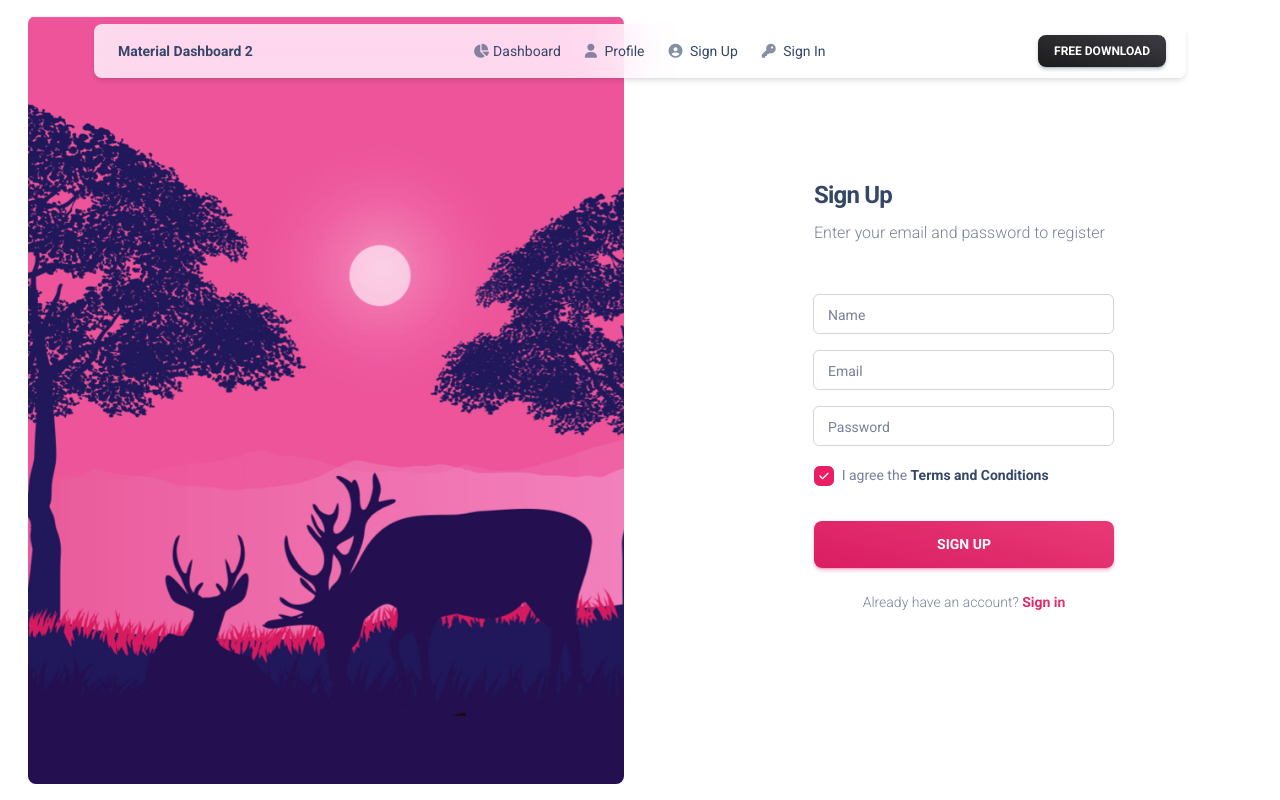
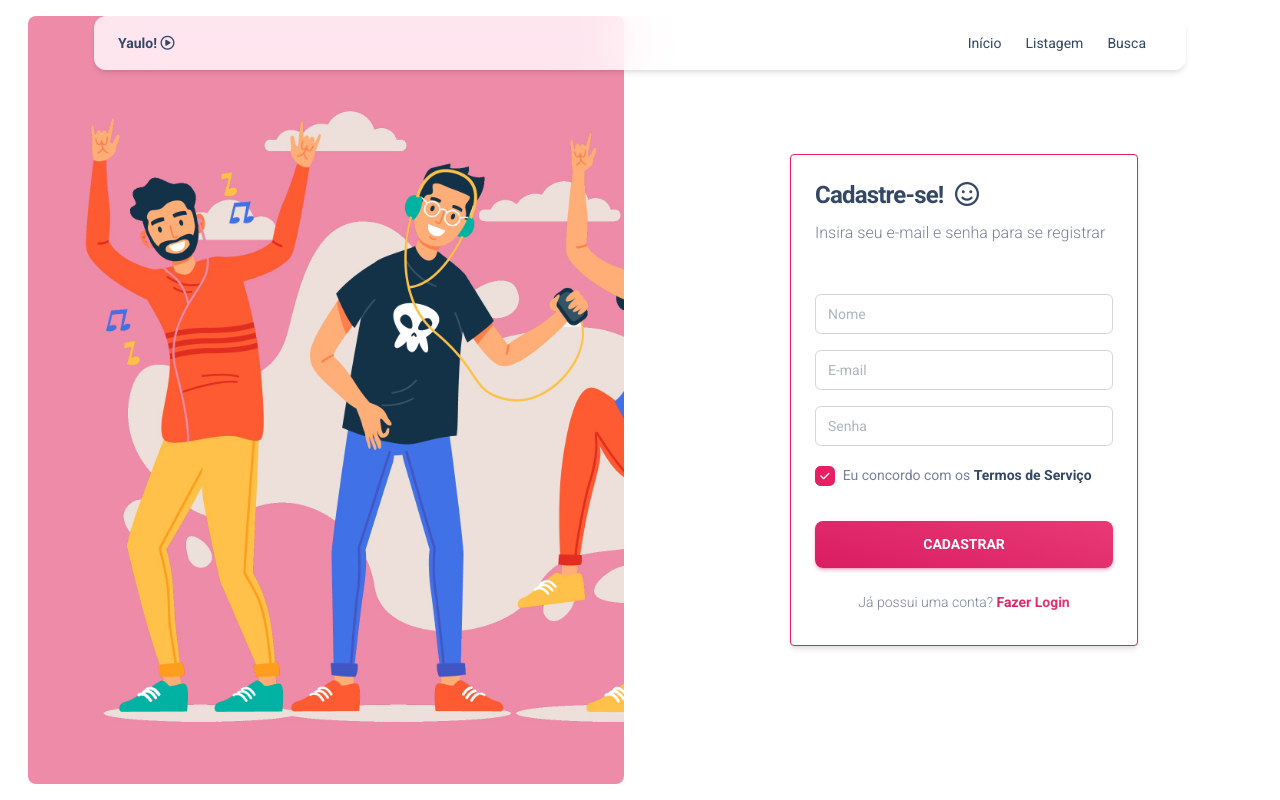
Before and after one commit to AlecYalcin/CadastroMusicas, a Django app: page /register/ in a window 1280 px wide. Run offline with Django 4.2, Linux system fonts and the light colour scheme; some libraries are stand-ins or nearby versions.

Commit message:
Tela de CADASTRO concluída
Além disso, resolvida a parada da importação do FontAwesome, que tava com problema, e mais algumas migalhinhas de autenticação foram adicionadas

```diff
--- a/CadastroMusicas/urls.py
+++ b/CadastroMusicas/urls.py
@@ -1,9 +1,11 @@
 from django.contrib import admin
-from django.urls    import path
+from django.urls    import path, include
 from Listagem       import views
 
 urlpatterns = [
     path('admin/',      admin.site.urls),
+    path('account/', include('django.contrib.auth.urls')),
+
     path('',            views.index, name="main"),
     path('login/',      views.login, name="login"),
     path('register/',   views.register, name="register"),
--- a/Listagem/templates/base.html
+++ b/Listagem/templates/base.html
@@ -18,7 +18,7 @@
   <link href="{% static 'assets/css/nucleoicons.css' %}" rel="stylesheet" />
   <link href="{% static 'assets/css/nucleosvg.css' %}" rel="stylesheet" />
   <!-- Font Awesome Icons -->
-  <script src="https://kit.fontawesome.com/42d5adcbca.js" crossorigin="anonymous"></script>
+  <script src="https://kit.fontawesome.com/12523f43c4.js" crossorigin="anonymous"></script>
   <!-- Material Icons -->
   <link href="https://fonts.googleapis.com/icon?family=Material+Icons+Round" rel="stylesheet">
 
@@ -32,7 +32,7 @@
       <i class="fas fa-times p-3 cursor-pointer text-white opacity-5 position-absolute end-0 top-0 d-none d-xl-none" aria-hidden="true" id="iconSidenav"></i>
       <a class="navbar-brand m-0" href="#" target="_blank">
         <img src="{% static 'assets/img/logo-ct.png' %}" class="navbar-brand-img h-100" alt="main_logo">
-        <span class="ms-1 font-weight-bold text-white">Yaulo! &#9835;</span>
+        <span class="ms-1 font-weight-bold text-white">Yaulo! <i class="fa-regular fa-circle-play"></i></span>
       </a>
     </div>
     <hr class="horizontal light mt-0 mb-2">
@@ -527,7 +527,7 @@
   <!-- Github buttons -->
   <script async defer src="https://buttons.github.io/buttons.js"></script>
   <!-- Control Center for Material Dashboard: parallax effects, scripts for the example pages etc -->
-  <script src="{% static 'assets/js/material-dashboard.min.js?v=3.0.0' %}"></script>
+  <script src="{% static 'assets/js/material-dashboard.min.js' %}"></script>
 </body>
 
 </html>
--- a/Listagem/templates/pages/listagem.html
+++ b/Listagem/templates/pages/listagem.html
@@ -6,7 +6,7 @@
     <div class="col-lg-8 col-md-10 mx-auto">
       <div class="card mt-4">
         <div class="card-header p-3">
-          <h5 class="mb-0">Músicas</h5>
+          <h5 class="mb-0">Músicas <i class="fa-solid fa-music"></i></h5>
         </div>
         <div class="col-lg-2 col-5 my-auto text-end">
           <div class="dropdown float-lg-end pe-4">
--- a/Listagem/templates/registration/register.html
+++ b/Listagem/templates/registration/register.html
@@ -5,7 +5,7 @@
 <head>
   <meta charset="utf-8" />
   <meta name="viewport" content="width=device-width, initial-scale=1, shrink-to-fit=no">
-  <link rel="apple-touch-icon" sizes="76x76" href="../assets/img/apple-icon.png">
+  <link rel="apple-touch-icon" sizes="76x76" href="{% static 'assets/img/apple-icon.png'%}">
   <link rel="icon" type="image/png" href="{% static 'assets/img/logo-title.png' %}">
 
   <title>
@@ -15,10 +15,10 @@
   <!--     Fonts and icons     -->
   <link rel="stylesheet" type="text/css" href="https://fonts.googleapis.com/css?family=Roboto:300,400,500,700,900|Roboto+Slab:400,700" />
   <!-- Nucleo Icons -->
-  <link href="../assets/css/nucleo-icons.css" rel="stylesheet" />
-  <link href="../assets/css/nucleo-svg.css" rel="stylesheet" />
+  <link href="{% static 'assets/css/nucleo-icons.css' %}" rel="stylesheet" />
+  <link href="{% static 'assets/css/nucleo-svg.css' %}" rel="stylesheet" />
   <!-- Font Awesome Icons -->
-  <script src="https://kit.fontawesome.com/42d5adcbca.js" crossorigin="anonymous"></script>
+  <script src="https://kit.fontawesome.com/12523f43c4.js" crossorigin="anonymous"></script>
   <!-- Material Icons -->
   <link href="https://fonts.googleapis.com/icon?family=Material+Icons+Round" rel="stylesheet">
   <!-- CSS Files -->
@@ -29,11 +29,12 @@
   <div class="container position-sticky z-index-sticky top-0">
     <div class="row">
       <div class="col-12">
+
         <!-- Navbar -->
-        <nav class="navbar navbar-expand-lg blur border-radius-lg top-0 z-index-3 shadow position-absolute mt-4 py-2 start-0 end-0 mx-4">
+        <nav class="navbar navbar-expand-lg blur border-radius-xl top-0 z-index-3 shadow position-absolute my-3 py-2 start-0 end-0 mx-4">
           <div class="container-fluid ps-2 pe-0">
-            <a class="navbar-brand font-weight-bolder ms-lg-0 ms-3 " href="../pages/dashboard.html">
-              Material Dashboard 2
+            <a class="navbar-brand font-weight-bolder ms-lg-0 ms-2 " href="{% url 'main' %}">
+              Yaulo! <i class="fa-regular fa-circle-play"></i>
             </a>
             <button class="navbar-toggler shadow-none ms-2" type="button" data-bs-toggle="collapse" data-bs-target="#navigation" aria-controls="navigation" aria-expanded="false" aria-label="Toggle navigation">
               <span class="navbar-toggler-icon mt-2">
@@ -43,41 +44,28 @@
               </span>
             </button>
             <div class="collapse navbar-collapse" id="navigation">
-              <ul class="navbar-nav mx-auto">
+              <ul class="navbar-nav mx-auto me-2">
                 <li class="nav-item">
-                  <a class="nav-link d-flex align-items-center me-2 active" aria-current="page" href="../pages/dashboard.html">
-                    <i class="fa fa-chart-pie opacity-6 text-dark me-1"></i>
-                    Dashboard
+                  <a class="nav-link d-flex align-items-center me-2 active" aria-current="page" href="{% url 'main' %}">
+                    Início
                   </a>
                 </li>
                 <li class="nav-item">
-                  <a class="nav-link me-2" href="../pages/profile.html">
-                    <i class="fa fa-user opacity-6 text-dark me-1"></i>
-                    Profile
+                  <a class="nav-link me-2" href="{% url 'listagem' %}">
+                    Listagem
                   </a>
                 </li>
                 <li class="nav-item">
-                  <a class="nav-link me-2" href="../pages/sign-up.html">
-                    <i class="fas fa-user-circle opacity-6 text-dark me-1"></i>
-                    Sign Up
+                  <a class="nav-link me-2" href="{% url 'main' %}">
+                    Busca
                   </a>
-                </li>
-                <li class="nav-item">
-                  <a class="nav-link me-2" href="../pages/sign-in.html">
-                    <i class="fas fa-key opacity-6 text-dark me-1"></i>
-                    Sign In
-                  </a>
-                </li>
-              </ul>
-              <ul class="navbar-nav d-lg-block d-none">
-                <li class="nav-item">
-                  <a href="https://www.creative-tim.com/product/material-dashboard" class="btn btn-sm mb-0 me-1 bg-gradient-dark">Free download</a>
                 </li>
               </ul>
             </div>
           </div>
         </nav>
         <!-- End Navbar -->
+
       </div>
     </div>
   </div>
@@ -87,44 +75,42 @@
         <div class="container">
           <div class="row">
             <div class="col-6 d-lg-flex d-none h-100 my-auto pe-0 position-absolute top-0 start-0 text-center justify-content-center flex-column">
-              <div class="position-relative bg-gradient-primary h-100 m-3 px-7 border-radius-lg d-flex flex-column justify-content-center" style="background-image: url('../assets/img/illustrations/illustration-signup.jpg'); background-size: cover;">
+              <div class="position-relative bg-gradient-primary h-100 m-3 px-7 border-radius-lg d-flex flex-column justify-content-center"
+              style="background-image: url(' {% static 'assets/img/illustrations/register-bg.jpg' %}'); background-size: cover;">
               </div>
             </div>
             <div class="col-xl-4 col-lg-5 col-md-7 d-flex flex-column ms-auto me-auto ms-lg-auto me-lg-5">
-              <div class="card card-plain">
+              <div class="card card-plain border border-1 rounded border-primary shadow bg-body">
                 <div class="card-header">
-                  <h4 class="font-weight-bolder">Sign Up</h4>
-                  <p class="mb-0">Enter your email and password to register</p>
+                  <h4 class="font-weight-bolder">Cadastre-se!&ensp;<i class="fa-regular fa-face-smile"></i></h4>
+                  <p class="mb-0">Insira seu e-mail e senha para se registrar</p>
                 </div>
                 <div class="card-body">
                   <form role="form">
                     <div class="input-group input-group-outline mb-3">
-                      <label class="form-label">Name</label>
-                      <input type="text" class="form-control">
+                      <input type="text" class="form-control" placeholder="Nome">
                     </div>
                     <div class="input-group input-group-outline mb-3">
-                      <label class="form-label">Email</label>
-                      <input type="email" class="form-control">
+                      <input type="email" class="form-control" placeholder="E-mail">
                     </div>
                     <div class="input-group input-group-outline mb-3">
-                      <label class="form-label">Password</label>
-                      <input type="password" class="form-control">
+                      <input type="password" class="form-control" placeholder="Senha">
                     </div>
                     <div class="form-check form-check-info text-start ps-0">
                       <input class="form-check-input" type="checkbox" value="" id="flexCheckDefault" checked>
                       <label class="form-check-label" for="flexCheckDefault">
-                        I agree the <a href="javascript:;" class="text-dark font-weight-bolder">Terms and Conditions</a>
+                        Eu concordo com os <a href="javascript:;" class="text-dark font-weight-bolder">Termos de Serviço</a>
                       </label>
                     </div>
                     <div class="text-center">
-                      <button type="button" class="btn btn-lg bg-gradient-primary btn-lg w-100 mt-4 mb-0">Sign Up</button>
+                      <button type="button" class="btn btn-lg bg-gradient-primary btn-lg w-100 mt-4 mb-0">Cadastrar</button>
                     </div>
                   </form>
                 </div>
                 <div class="card-footer text-center pt-0 px-lg-2 px-1">
                   <p class="mb-2 text-sm mx-auto">
-                    Already have an account?
-                    <a href="../pages/sign-in.html" class="text-primary text-gradient font-weight-bold">Sign in</a>
+                    Já possui uma conta?
+                    <a href="{% url 'login' %}" class="text-primary text-gradient font-weight-bold">Fazer Login</a>
                   </p>
                 </div>
               </div>
@@ -151,7 +137,7 @@
   <!-- Github buttons -->
   <script async defer src="https://buttons.github.io/buttons.js"></script>
   <!-- Control Center for Material Dashboard: parallax effects, scripts for the example pages etc -->
-  <script src="../assets/js/material-dashboard.min.js?v=3.0.0"></script>
+  <script src="{% static 'assets/js/material-dashboard.min.js' %}"></script>
 </body>
 
 </html>
--- a/Listagem/views.py
+++ b/Listagem/views.py
@@ -1,17 +1,20 @@
-from django.shortcuts   import render, redirect
-from Listagem           import models, forms
+from django.shortcuts          import render, redirect
+from Listagem                  import models, forms
+from django.contrib.auth.forms import UserCreationForm
 
 def index(request):
     return render(request, "index.html")
 
 def login(request):
-    return render(request, "pages/login.html")
+    return render(request, "registration/login.html")
 
 def register(request):
+    form = UserCreationForm()
+    context = {'form': form}
     return render(request, "registration/register.html")
 
 def listagem(request):
-    return render(request, "registration/listagem.html")
+    return render(request, "pages/listagem.html")
 
 # CRUD Músicas
 def createMusica(request):
```
Also changed, not shown: Listagem/templates/registration/login.html (+8 -5 lines), CadastroMusicas/static/assets/img/illustrations/illustration-signin.jpg (deleted), CadastroMusicas/static/assets/img/illustrations/illustration-signup.jpg (deleted), CadastroMusicas/static/assets/img/illustrations/register-bg.jpg (added).
